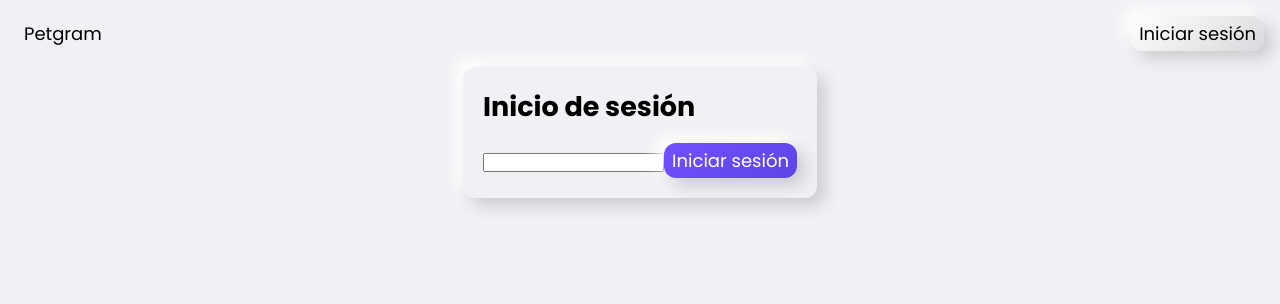
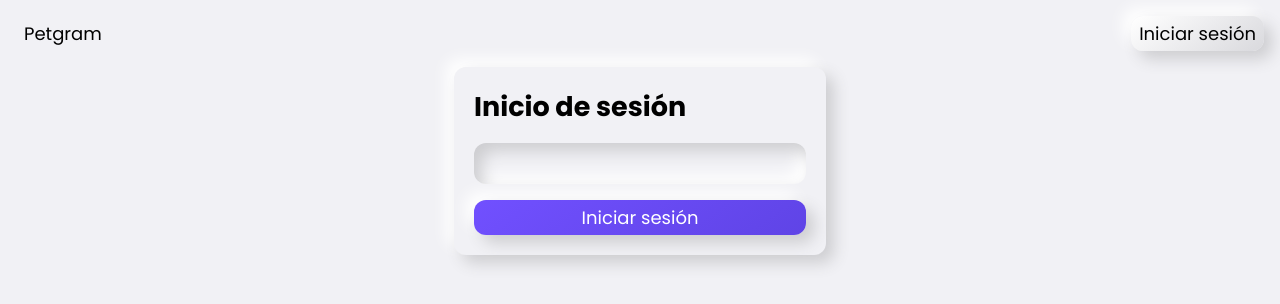
Before and after one commit to samumirandam/technical-test-dummyapi, a React app: page /login in a window 1280 px wide. Shown: the top 304 px of the page. Built offline with nearby package versions, Linux system fonts and the light colour scheme; no server answers.

Commit message:
feat: added input component

```diff
--- a/src/assets/styles/global.css
+++ b/src/assets/styles/global.css
@@ -30,3 +30,9 @@ button {
 button:hover {
   cursor: pointer;
 }
+
+input {
+  font-family: inherit;
+  font-size: 1.6rem;
+  border: none;
+}
--- a/src/views/pages/login/index.jsx
+++ b/src/views/pages/login/index.jsx
@@ -4,6 +4,7 @@ import { useDispatch } from 'react-redux';
 import { loginAction } from '@modules/auth/actions';
 
 import Button from '@ui/button';
+import Input from '@ui/input';
 
 import './login.scss';
 
@@ -22,7 +23,7 @@ const Login = () => {
       <div className="Login__container">
         <h1>Inicio de sesión</h1>
         <form onSubmit={handleLogin}>
-          <input
+          <Input
             value={email}
             onChange={(event) => setEmail(event.target.value)}
           />
--- a/src/views/pages/login/login.scss
+++ b/src/views/pages/login/login.scss
@@ -5,13 +5,20 @@
   place-content: center;
 
   &__container {
-    display: grid;
-    grid-template-columns: 1fr;
-    gap: $md;
     padding: $lg;
     border-radius: 12px;
     background-color: $background-flat;
     box-shadow: $box-shadow-flat;
     min-width: 320px;
   }
+
+  & h1 {
+    margin-bottom: $md;
+  }
+
+  & form {
+    display: grid;
+    grid-template-columns: 1fr;
+    gap: $md;
+  }
 }
--- /dev/null
+++ b/src/views/ui/input/index.jsx
@@ -0,0 +1,15 @@
+import React from 'react';
+import PropTypes from 'prop-types';
+
+import './input.scss';
+
+const Input = ({ value, onChange }) => (
+  <input className="Input" value={value} onChange={onChange} />
+);
+
+Input.propTypes = {
+  value: PropTypes.string.isRequired,
+  onChange: PropTypes.func.isRequired,
+};
+
+export default Input;
--- /dev/null
+++ b/src/views/ui/input/input.scss
@@ -0,0 +1,8 @@
+@import '@styles/vars';
+
+.Input {
+  background: $background-pressed;
+  border-radius: 12px;
+  box-shadow: $box-shadow-pressed;
+  padding: $xs;
+}
```
